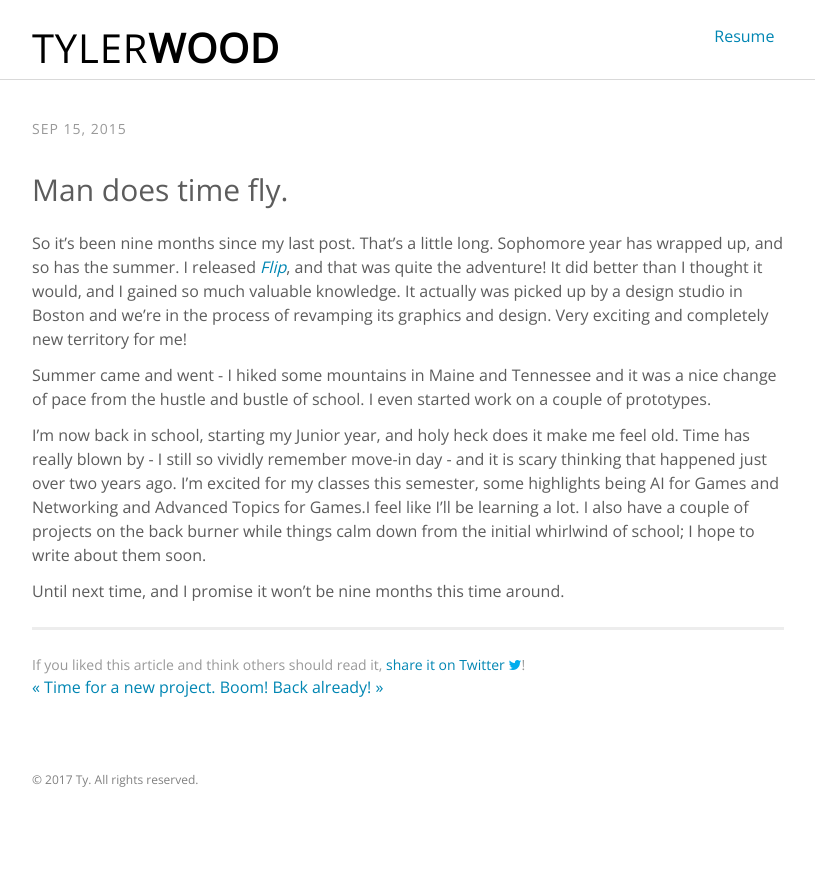
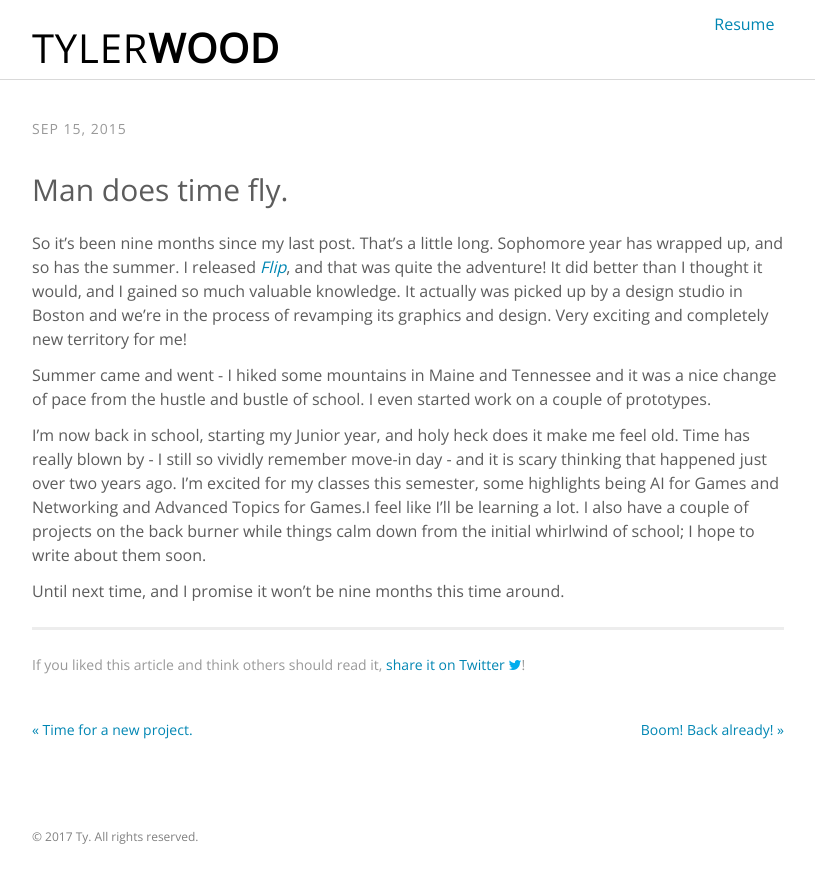
Before and after one commit to tyskwo/portfolio, a Jekyll site: the page built from _posts/2015-09-15-man-does-time-fly.md, in a window 1280 px wide. Shown: the top 883 px of the page, without its empty margins (232-1047 px from the left). Built offline with Jekyll 4.4.1, drawn with Linux system fonts in a browser that asks for light colours; some web fonts are replaced.

Commit message:
[TRY] blog buttons.

```diff
--- a/assets/scss/_layout.scss
+++ b/assets/scss/_layout.scss
@@ -111,9 +111,10 @@ hr {
 .navbar {
   float: right;
   position: relative;
+  top: 50%;
+  transform: translateY(-50%);
   pointer-events: all;
   cursor: pointer;
-  padding-bottom: 0%;
 
   li {
     display: inline-block;
@@ -291,21 +292,20 @@ hr {
   }
 }
 
-.PageNavigation {
+.page-navigation {
   padding-top: 30px;
   font-size: 14px;
-  //display: block;
   width: 100%;
   overflow: hidden;
 }
 
-.PageNavigation a {
+.page-navigation a {
   display: block;
   float: left;
   margin: 1em 0;
 }
 
-.PageNavigation .next {
+.page-navigation .next {
   float: right;
   width: auto;
 }
```
